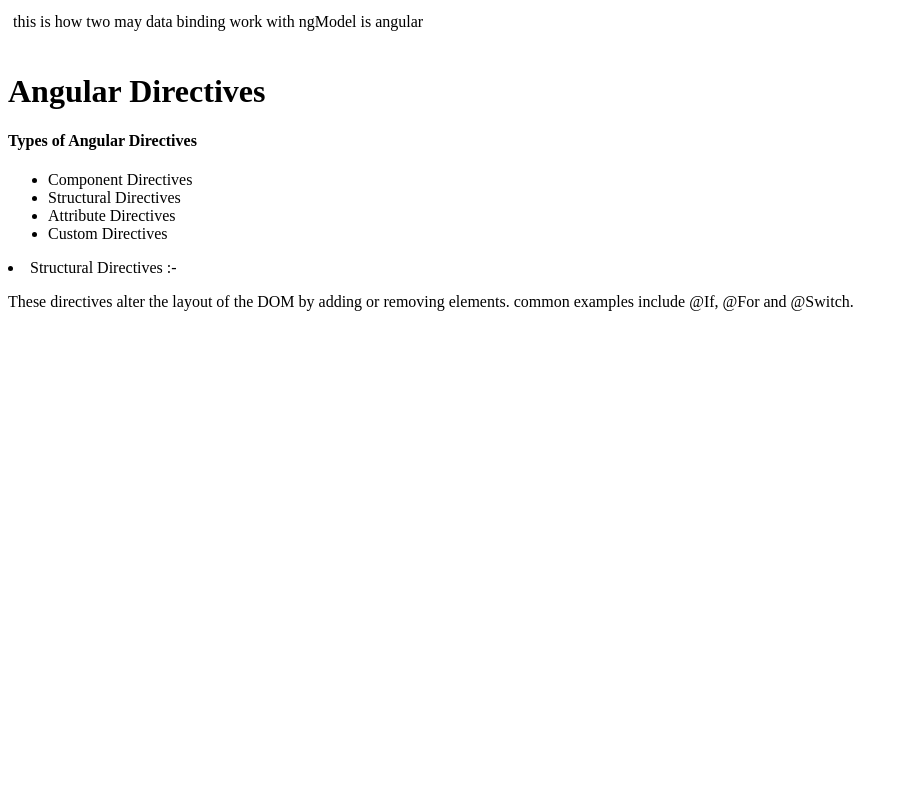
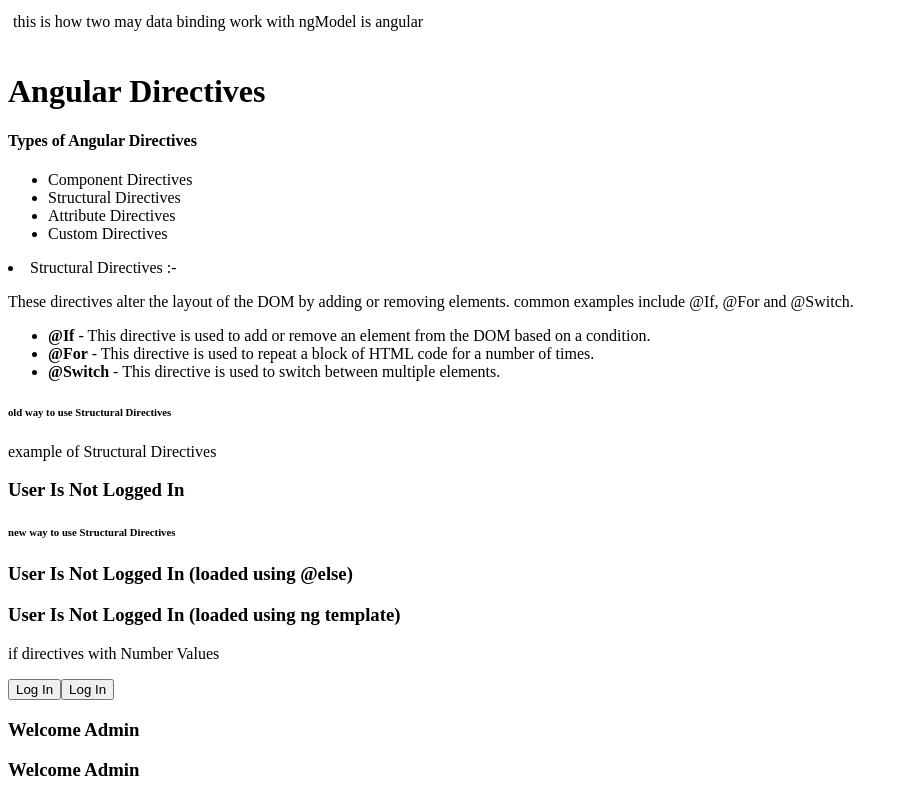
Before and after one commit to VishalMagdum/Angular-, an Angular app: page / in a window 1280 px wide. Shown: the part 2303-3103 px from the top of the page, without its empty margins (0-908 px from the left). Before the commit the page ends 2630 px from the top, so only its background shows below. Built offline with nearby package versions, Linux system fonts and the light colour scheme.

Commit message:
angular conditional rendering

```diff
--- a/src/app/angular-directives/angular-directives.component.html
+++ b/src/app/angular-directives/angular-directives.component.html
@@ -14,4 +14,61 @@
     These directives alter the layout of the DOM by adding or removing elements.
     common examples include &#64;If, &#64;For and &#64;Switch.
   </p>
+  <ul>
+    <li>
+      <strong>&#64;If</strong> - This directive is used to add or remove an
+      element from the DOM based on a condition.
+    </li>
+    <li>
+      <strong>&#64;For</strong> - This directive is used to repeat a block of
+      HTML code for a number of times.
+    </li>
+    <li>
+      <strong>&#64;Switch</strong> - This directive is used to switch between
+      multiple elements.
+    </li>
+  </ul>
+
+  <h6>old way to use Structural Directives</h6>
+  <div>
+    <p>example of Structural Directives</p>
+    <h3 *ngIf="isLogedIn">{{ userName }}</h3>
+    <h3 *ngIf="!isLogedIn">User Is Not Logged In</h3>
+  </div>
+  <h6>new way to use Structural Directives</h6>
+  @if(isLogedIn){
+  <h3>{{ userName }}</h3>
+  } @else {
+  <h3>User Is Not Logged In (loaded using &#64;else)</h3>
+  }
+  <!-- @if(!isLogedIn){
+  <h3>User Is Not Logged In</h3>
+  } -->
+  <h3 *ngIf="isLogedIn; else message">{{ userName }}</h3>
+  <ng-template #message>
+    <h3>User Is Not Logged In (loaded using ng template)</h3>
+  </ng-template>
+
+  <p>if directives with Number Values</p>
+
+  <button (click)="handleLogin()" *ngIf="countLogin < 4">Log In</button>
+  <h3 *ngIf="countLogin > 3">Exceeded 3 Login attempts</h3>
+
+  @if(countLogin > 3){
+  <h3>Exceeded 3 Login attempts</h3>
+  }@else {
+  <button (click)="handleLogin()">Log In</button>
+  }
+
+  <h3 *ngIf="userRole == 'admin'; else userMessage">Welcome Admin</h3>
+
+  <ng-template #userMessage>
+    <h3>Welcome Member</h3>
+  </ng-template>
+
+  @if(userRole == 'admin'){
+  <h3>Welcome Admin</h3>
+  }@else if(userRole=='member'){
+  <h3>Welcome Member</h3>
+  }
 </div>
--- a/src/app/angular-directives/angular-directives.component.ts
+++ b/src/app/angular-directives/angular-directives.component.ts
@@ -1,10 +1,20 @@
+import { NgIf } from '@angular/common';
 import { Component } from '@angular/core';
 
 @Component({
   selector: 'angular-directives',
   standalone: true,
-  imports: [],
+  imports: [NgIf],
   templateUrl: './angular-directives.component.html',
   styleUrl: './angular-directives.component.css',
 })
-export class AngularDirectivesComponent {}
+export class AngularDirectivesComponent {
+  isLogedIn: boolean = false;
+  userName: string = 'John Doe';
+  countLogin: number = 0;
+  userRole: string = 'admin';
+  handleLogin() {
+    this.countLogin++;
+    console.log(this.countLogin);
+  }
+}
--- a/src/app/app.component.ts
+++ b/src/app/app.component.ts
@@ -4,6 +4,8 @@
 import { HeaderComponent } from './header/header.component';
 import { DataBindingComponent } from './data-binding/data-binding.component';
 import { AngularDirectivesComponent } from './angular-directives/angular-directives.component';
+import { NgModel } from '@angular/forms';
+import { NgIf } from '@angular/common';
 
 @Component({
   selector: 'app-root',
@@ -14,6 +16,7 @@
     HeaderComponent,
     DataBindingComponent,
     AngularDirectivesComponent,
+    NgIf,
   ],
   templateUrl: './app.component.html',
   styleUrl: './app.component.css',
```
